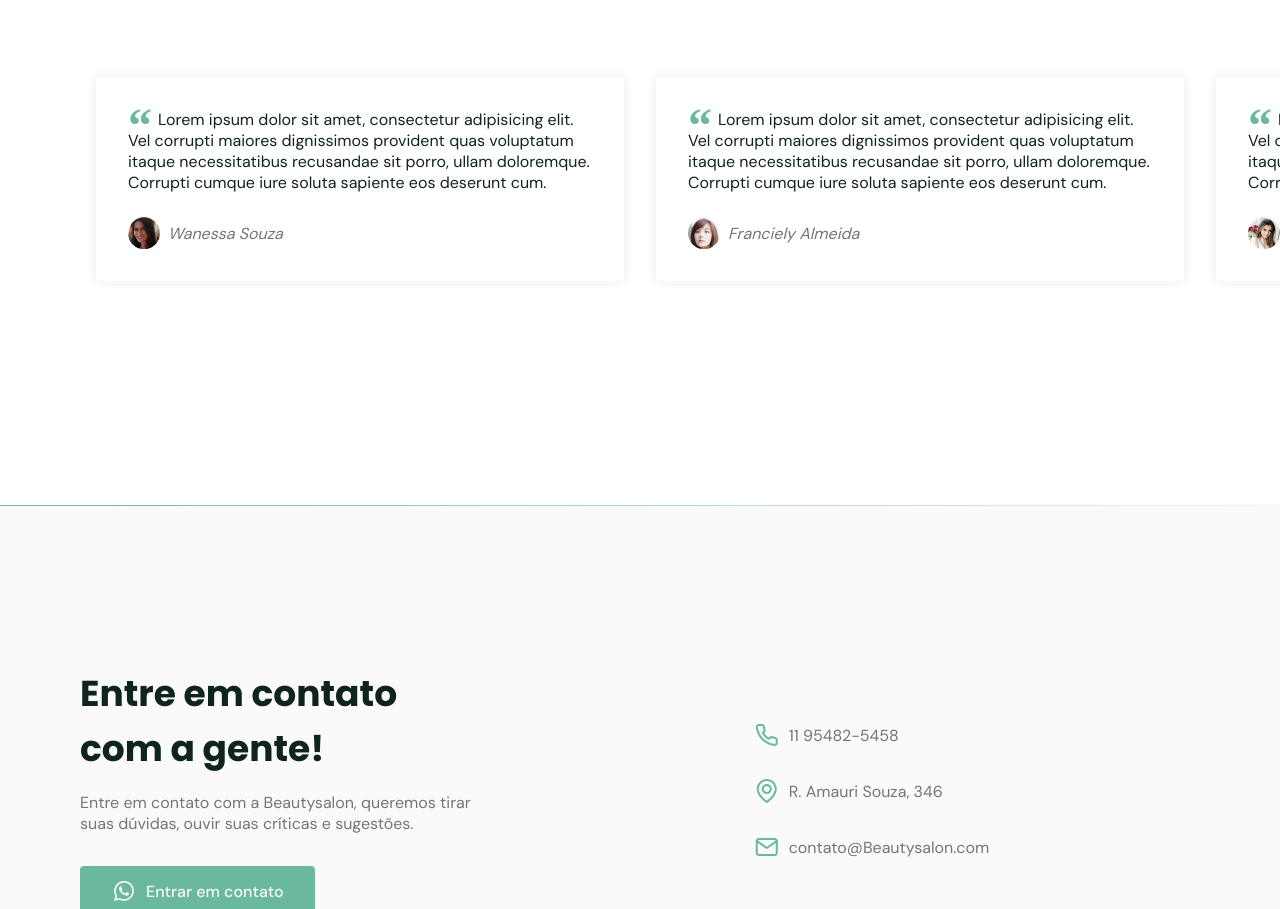
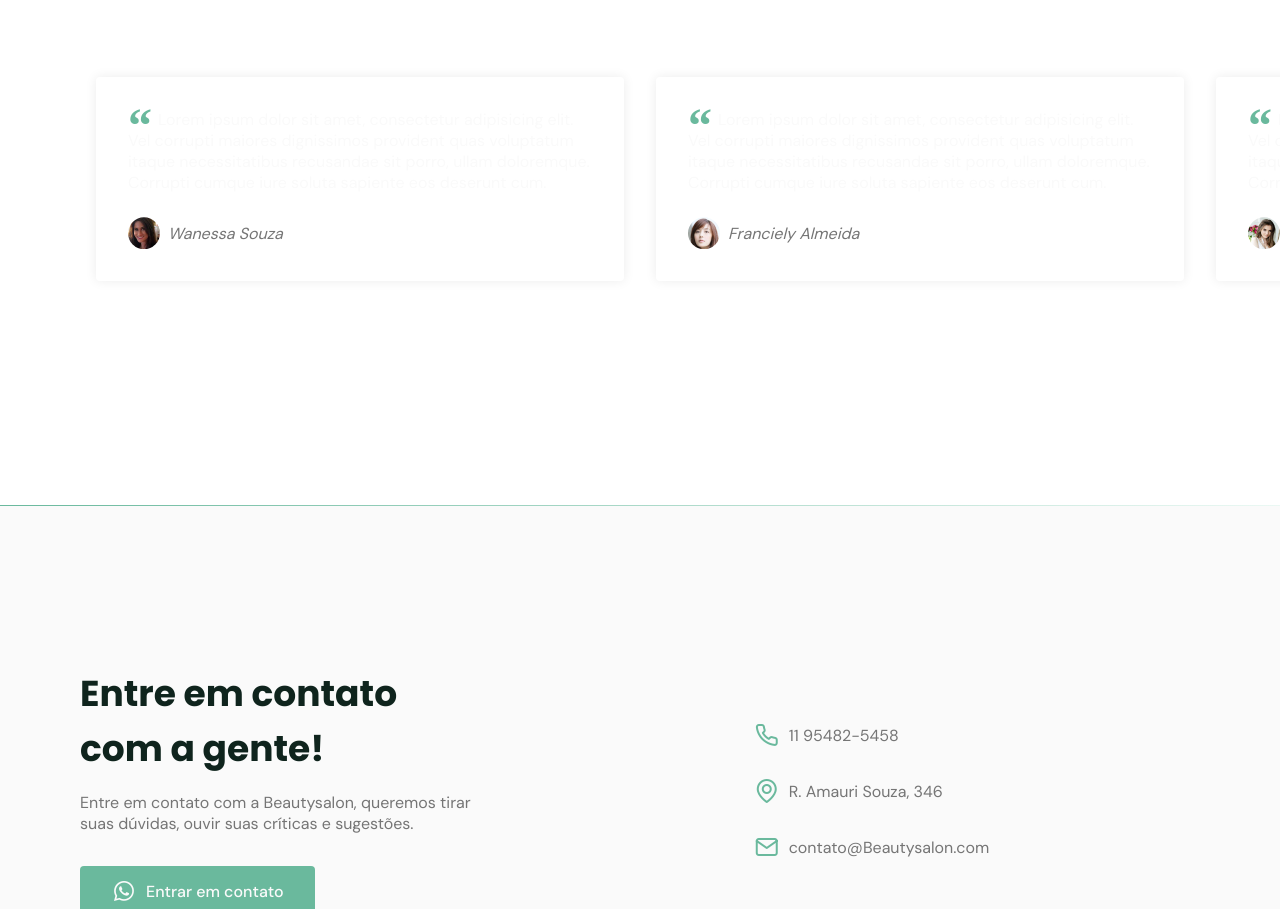
Before and after one commit to carreirafernando/beautysaloon, a plain HTML site: page index.html in a window 1280 px wide. Shown: the part 2773-3682 px from the top of the page. Drawn offline with nearby package versions, Linux system fonts and the light colour scheme; files whose address does not match are found by name.

Commit message:
Modifiquei a cor do depoimento

```diff
--- a/styles/style.css
+++ b/styles/style.css
@@ -383,7 +383,7 @@ nav.show div.icon-close {
     position: relative;
     text-indent: 1.875rem;
     margin-bottom: 1.5rem;
-    color: var(--title-color);
+    color: var( --text-color-light);
 }
 
 #testimonials blockquote p span {
```
